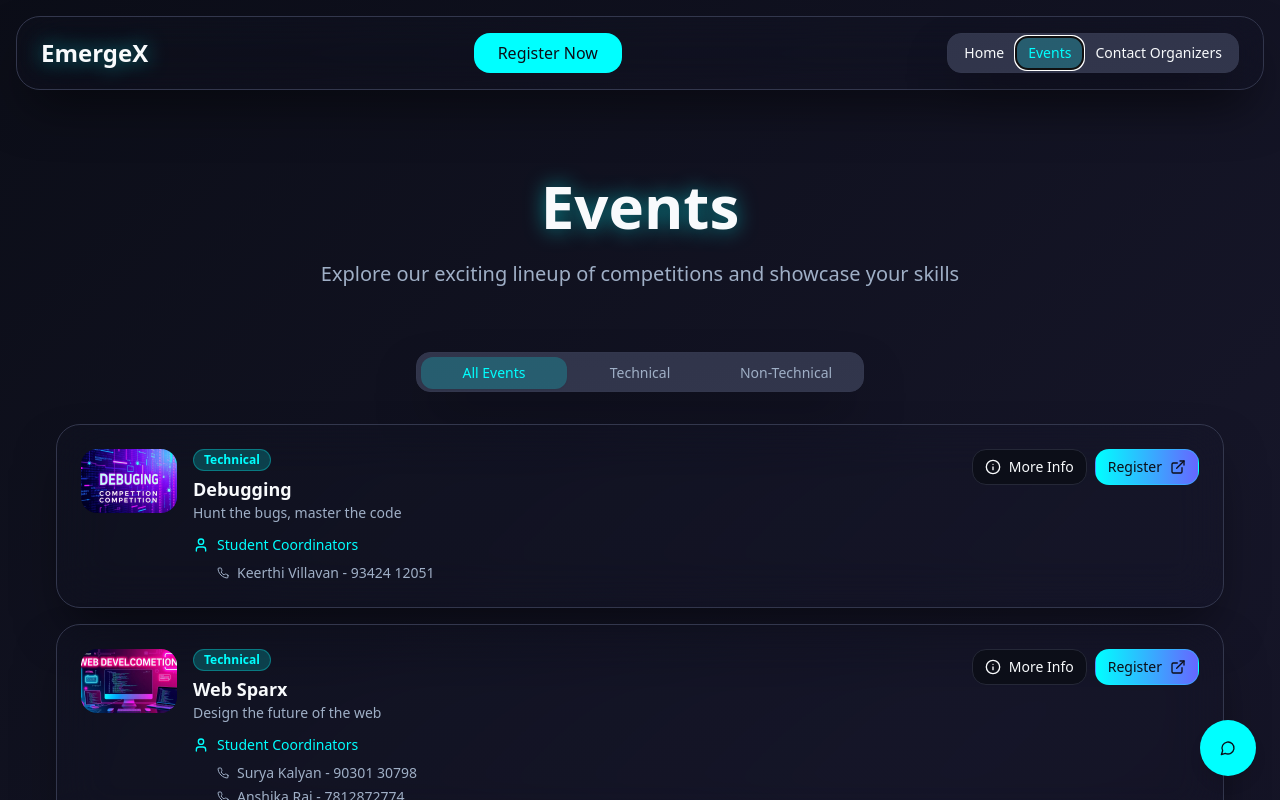
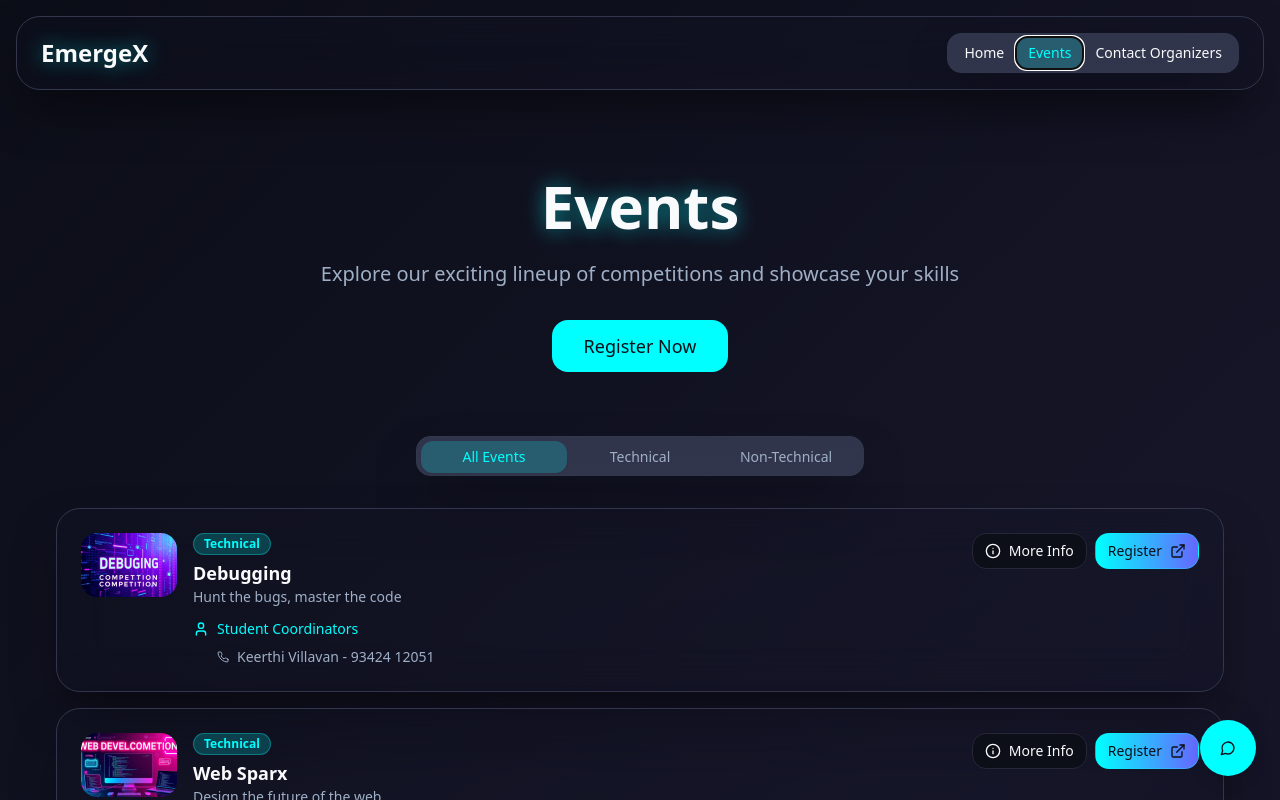
Before and after one commit to Skharshavardhan/EmergeX2k25, a React (Vite) app: page / in a window 1280 px wide. Both pictures are taken after a click on the tab "Events". Shown: the top 800 px of the page. Built offline with nearby package versions, Linux system fonts and the light colour scheme; the HTML template or start-up script is replaced by a standard one.

Commit message:
Move registration link

```diff
--- a/src/components/EventsSection.tsx
+++ b/src/components/EventsSection.tsx
@@ -9,9 +9,17 @@ const EventsSection = () => {
           <h2 className="text-4xl md:text-6xl font-bold text-glow-primary mb-6">
             Events
           </h2>
-          <p className="text-xl text-muted-foreground max-w-3xl mx-auto">
+          <p className="text-xl text-muted-foreground max-w-3xl mx-auto mb-8">
             Explore our exciting lineup of competitions and showcase your skills
           </p>
+
+          {/* Registration Button */}
+          <button
+            onClick={() => window.open('https://linktr.ee/emergex2k25', '_blank')}
+            className="px-8 py-3 bg-primary text-primary-foreground rounded-lg hover:bg-primary/90 transition-colors duration-300 font-medium text-lg"
+          >
+            Register Now
+          </button>
         </div>
 
         {/* Events List */}
--- a/src/pages/Index.tsx
+++ b/src/pages/Index.tsx
@@ -20,14 +20,6 @@ const Index = () => {
               <div className="text-2xl font-bold">
                 <span className="text-glow-primary">EmergeX</span>
               </div>
-
-              {/* Registration Button */}
-              <button
-                onClick={() => window.open('https://linktr.ee/emergex2k25', '_blank')}
-                className="px-6 py-2 bg-primary text-primary-foreground rounded-lg hover:bg-primary/90 transition-colors duration-300 font-medium"
-              >
-                Register Now
-              </button>
 
               {/* Tab Navigation */}
               <TabsList className="glass-card">
```
